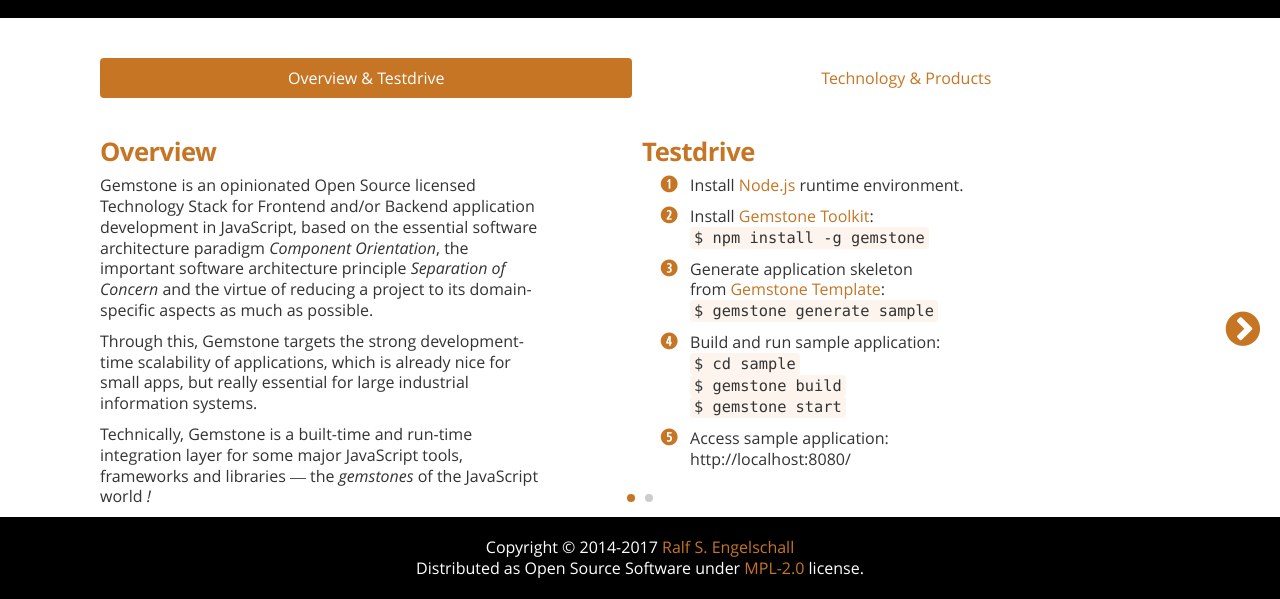
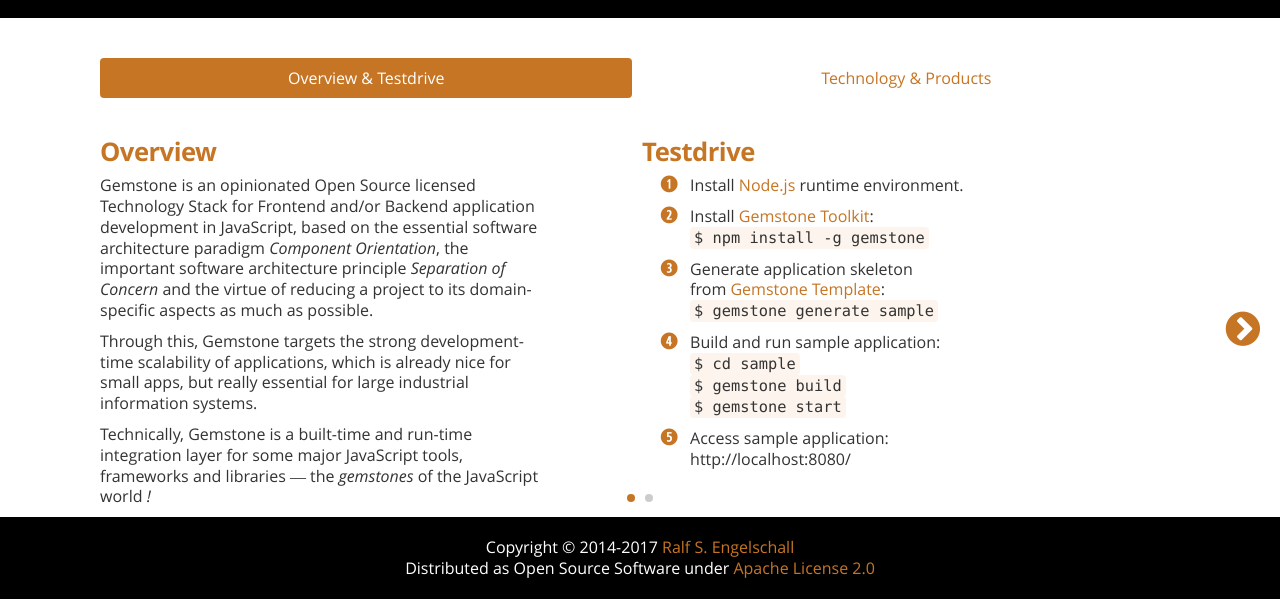
Before and after one commit to gemstonejs/gemstone-website, a website: page index.html in a window 1280 px wide. Shown: the part 485-1084 px from the top of the page. Drawn offline with Linux system fonts and the light colour scheme.

Commit message:
fix license

```diff
--- a/index.html
+++ b/index.html
@@ -198,7 +198,7 @@
             </div>
             <div class="footer">
                Copyright &copy; 2014-2017 <a href="http://engelschall.com/">Ralf S. Engelschall</a><br/>
-               Distributed as Open Source Software under <a href="http://mozilla.org/MPL/2.0">MPL-2.0</a> license.
+               Distributed as Open Source Software under <a href="http://www.apache.org/licenses/LICENSE-2.0">Apache License 2.0</a>
             </div>
         </div>
     </body>
```
